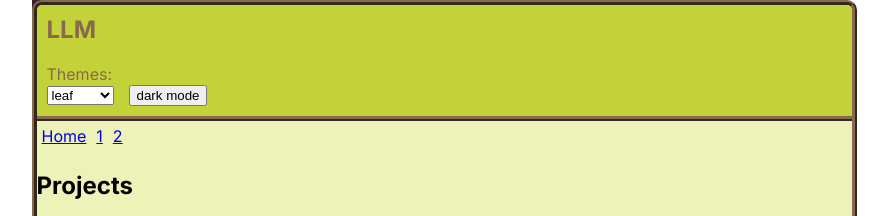
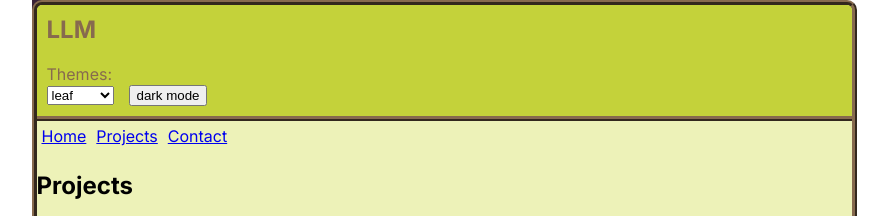
Before and after one commit to LucasLdeMorais/llm-personal-website, a Next.js app: page / in a window 1280 px wide. Shown: the top 216 px of the page, without its empty margins (201-1089 px from the left). Built offline with nearby package versions, Linux system fonts and the light colour scheme.

Commit message:
feature: page list for navigation

```diff
--- a/src/app/constants/pages.js
+++ b/src/app/constants/pages.js
@@ -5,12 +5,12 @@ const pages = [
         pageName: "Home"
     },
     {
-        path: "/1",
-        pageName: "1"
+        path: "/Projects",
+        pageName: "Projects"
     },
     {
-        path: "/2",
-        pageName: "2"
+        path: "/Contact",
+        pageName: "Contact"
     }
 ];
 
```
